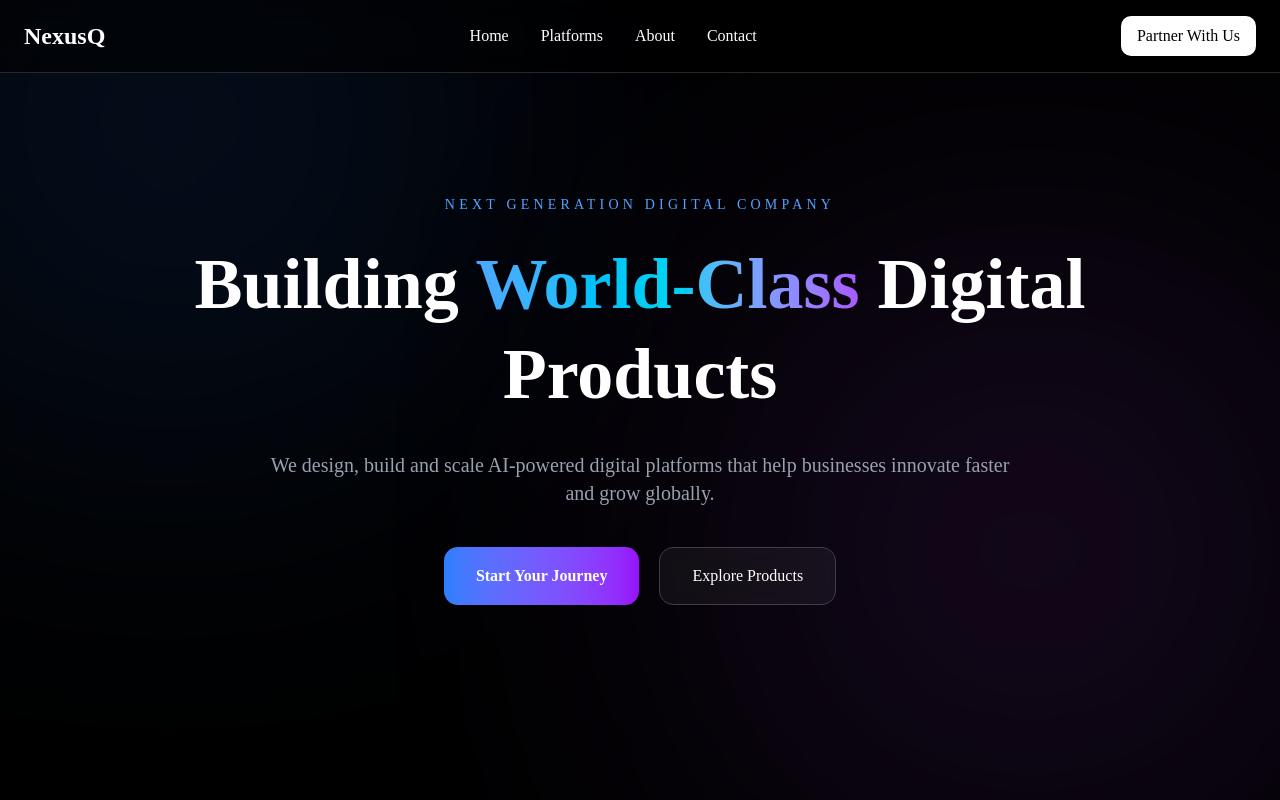
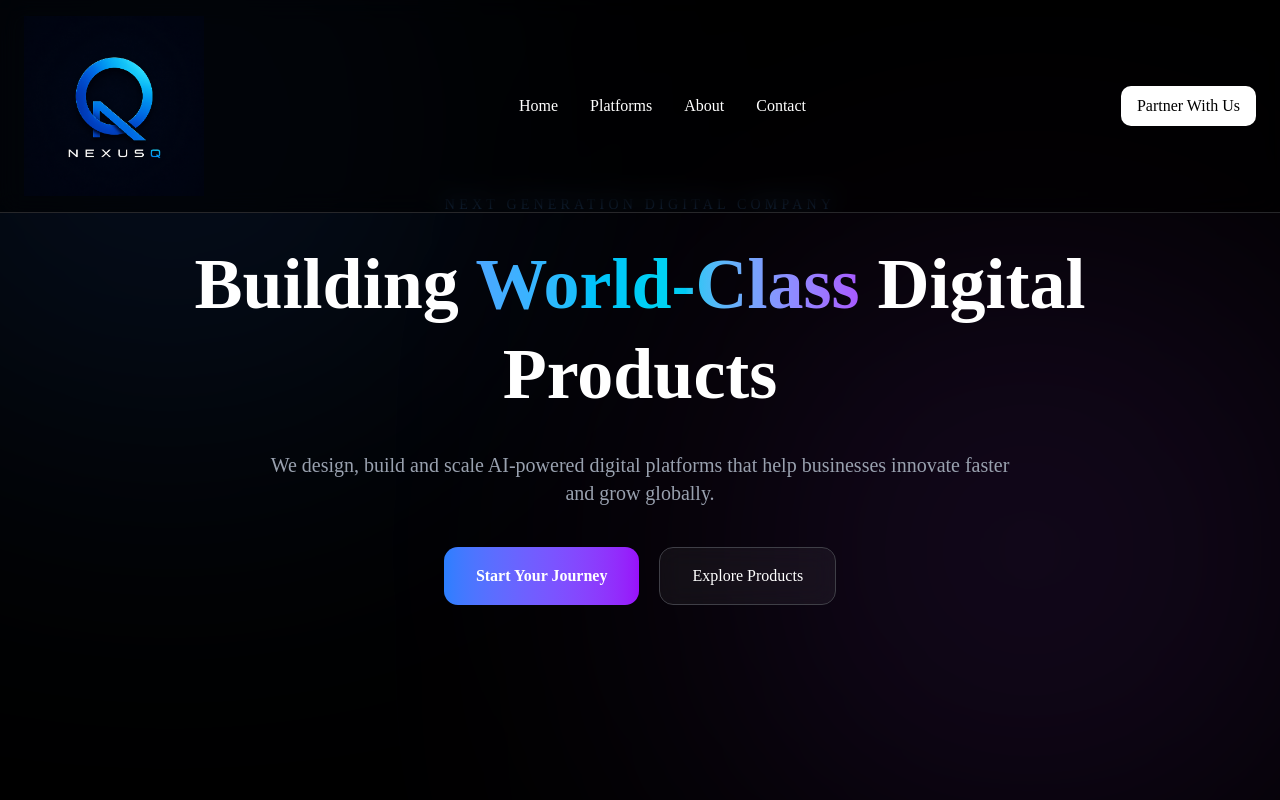
Before and after one commit to aryanvbabu/NexusQ, a Next.js app: page / in a window 1280 px wide. Shown: the top 800 px of the page. Built offline with nearby package versions, Linux system fonts and the light colour scheme.

Commit message:
replace logo

```diff
--- a/app/components/Navbar.tsx
+++ b/app/components/Navbar.tsx
@@ -1,8 +1,15 @@
+import Image from "next/image";
 export default function Navbar() {
   return (
     <nav className="fixed top-0 left-0 right-0 z-50 backdrop-blur-md bg-black/60 border-b border-zinc-800">
       <div className="max-w-7xl mx-auto px-6 py-4 flex justify-between items-center">
-      <h1 className="text-2xl font-bold">NexusQ</h1>
+      <Image
+  src="/logo.png"
+  alt="NexusQ Logo"
+  width={180}
+  height={60}
+  priority
+/>
 
       <ul className="flex gap-8">
         <li><a href="#home">Home</a></li>
```
Also changed, not shown: public/logo.png (added).
